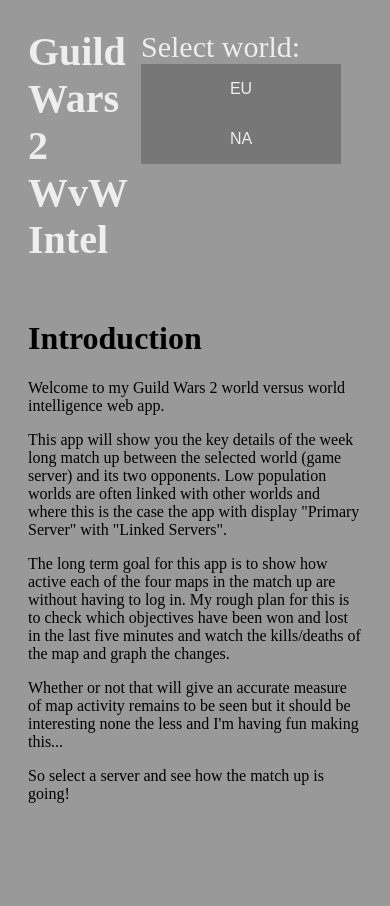
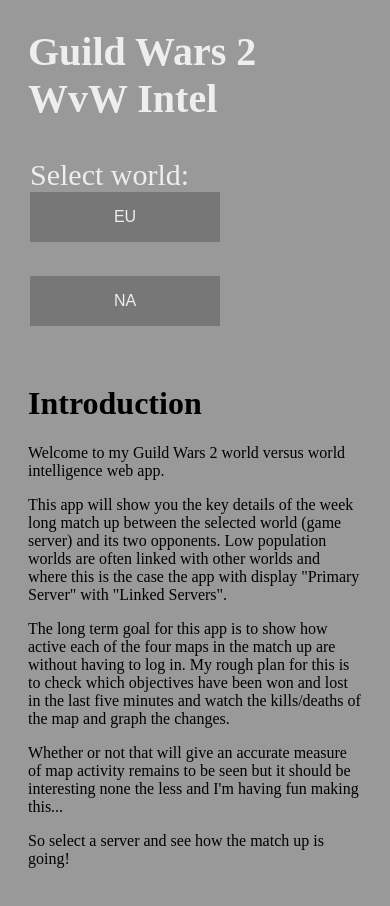
Before and after one commit to denforlatte/react-wvw-data, a React app: page / in a window 390 px wide. Before the commit the page ends 847 px from the top, so only its background shows below. Built offline with nearby package versions, Linux system fonts and the light colour scheme; what redux-promise-middleware would draw is missing.

Commit message:
Fixed mobile view issues with header

```diff
--- a/src/components/layouts/Header.js
+++ b/src/components/layouts/Header.js
@@ -10,8 +10,10 @@
                 <h1><Link to={"/"} className="reset-a">Guild Wars 2 WvW Intel</Link></h1>
                 <div>
                     <div className="btn-container">
-                        Select world: &nbsp;&nbsp;
+                        <br/>
+                        <div>Select world: &nbsp;</div>
                         <ServerSelector continent="EU" currentServer={this.props.currentServer}/>
+                        <br/>
                         <ServerSelector continent="NA"/>
                     </div>
                 </div>
--- a/src/scss/components/_buttons.scss
+++ b/src/scss/components/_buttons.scss
@@ -1,12 +1,20 @@
 .btn-container {
     padding: 2px;
     font-size: 30px;
+    display: flex;
+    flex-direction: column;
+    flex-wrap: wrap;
+    justify-content: flex-end;
+
+    @include desktop {
+        flex-direction: row;
+    }
 }
 
 .btn-dropdown {
     background-color: $grey;
     color: $theme-font;
-    width: 200px;
+    width: 190px;
     padding: 16px;
     font-size: 16px;
     border: none;
@@ -20,7 +28,6 @@
 
 .dropdown-container {
     position: relative;
-    display: inline-block;
 
     &:hover {
         .btn-dropdown {
@@ -36,7 +43,7 @@
     display: none;
     position: absolute;
     background-color: $theme-font;
-    min-width: 200px;
+    width: 190px;
     box-shadow: 0px 5px 10px 0px rgba(0, 0, 0, 0.3);
     z-index: 1;
 
--- a/src/scss/components/_header.scss
+++ b/src/scss/components/_header.scss
@@ -1,10 +1,12 @@
 .header {
     display: flex;
     justify-content: space-between;
+    flex-wrap: wrap;
     color: $theme-font;
 
     h1 {
         font-size: 40px;
         margin: 0px;
+        width: 400px !important;
     }
 }
```
Also changed, not shown: src/main.css, 1 other file.
